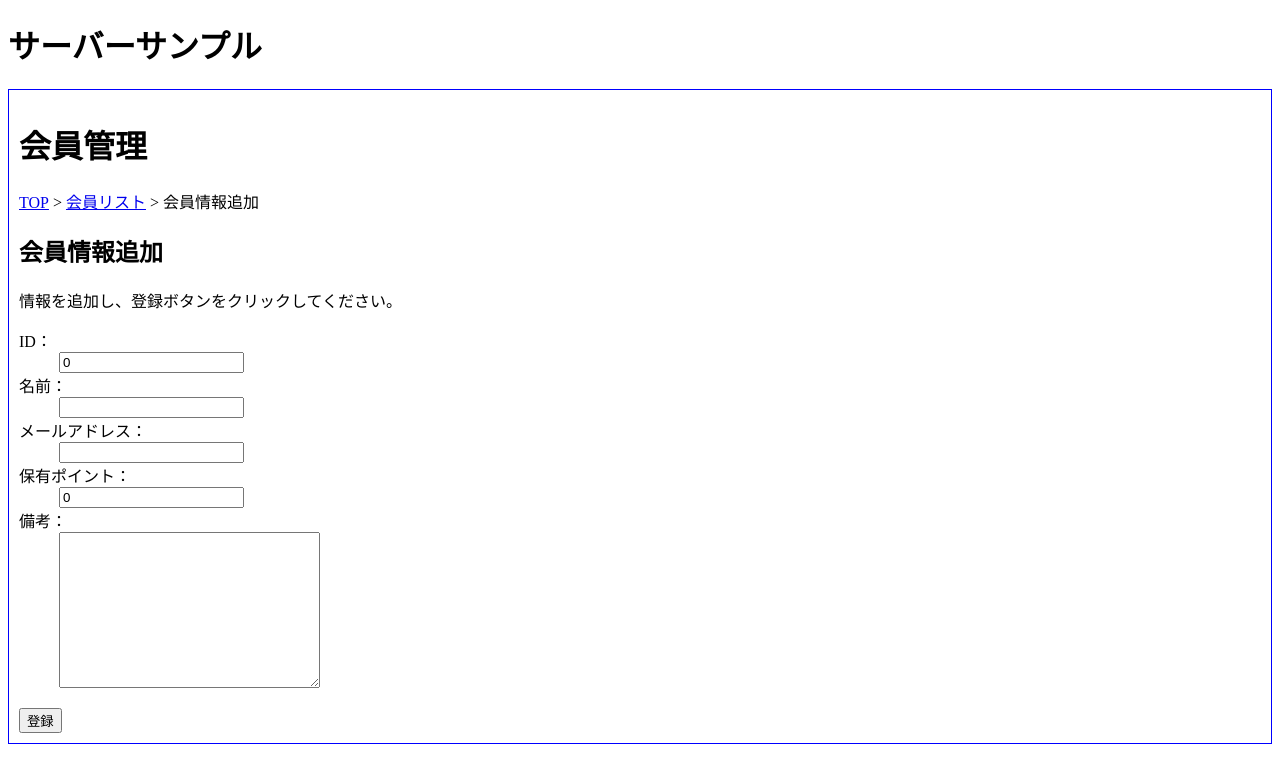
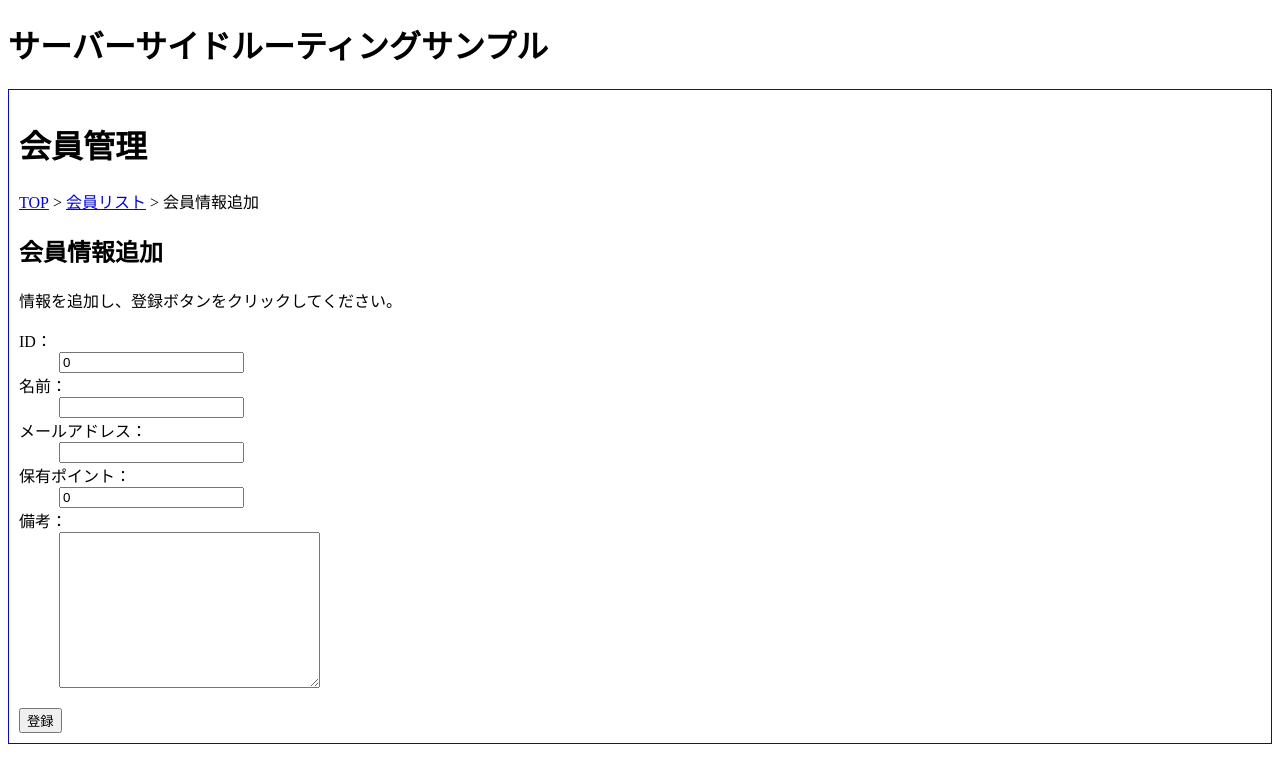
Before and after one commit to MikiyaYamaguchi/nuxt-practice-app, a Nuxt app: page /member/memberAdd in a window 1280 px wide. Shown: the top 772 px of the page. Built offline with nearby package versions, Linux system fonts and the light colour scheme.

Commit message:
サーバーサイドルーティング形式でサーバーAPIエンドポイントを作成する手法を学習

```diff
--- a/app/interfaces.ts
+++ b/app/interfaces.ts
@@ -5,3 +5,8 @@ export interface Member {
 	points: number,
 	note?: string
 }
+
+export interface ReturnJSONMembers {
+	result: number;
+	data: Member[];
+}
--- a/app/layouts/default.vue
+++ b/app/layouts/default.vue
@@ -1,6 +1,6 @@
 <template>
   <header>
-    <h1>サーバーサンプル</h1>
+    <h1>サーバーサイドルーティングサンプル</h1>
   </header>
   <main>
     <slot />
--- a/app/layouts/member.vue
+++ b/app/layouts/member.vue
@@ -1,6 +1,6 @@
 <template>
   <header>
-    <h1>サーバーサンプル</h1>
+    <h1>サーバーサイドルーティングサンプル</h1>
   </header>
   <main>
     <h1>会員管理</h1>
```
